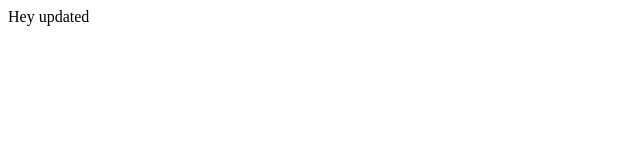
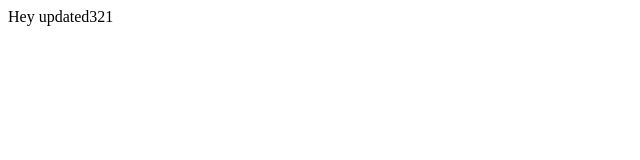
Before and after one commit to YourVPSHoster/stunning-engine-vps, a plain HTML site: page index.html in a window 1280 px wide. Shown: the full height of the page, 0-640 px from the left. Drawn offline with Linux system fonts and the light colour scheme.

Commit message:
update index

```diff
--- a/index.html
+++ b/index.html
@@ -1,5 +1,5 @@
 <html>
   <body>
-    Hey updated
+    Hey updated321
   </body>
 </html>
```
